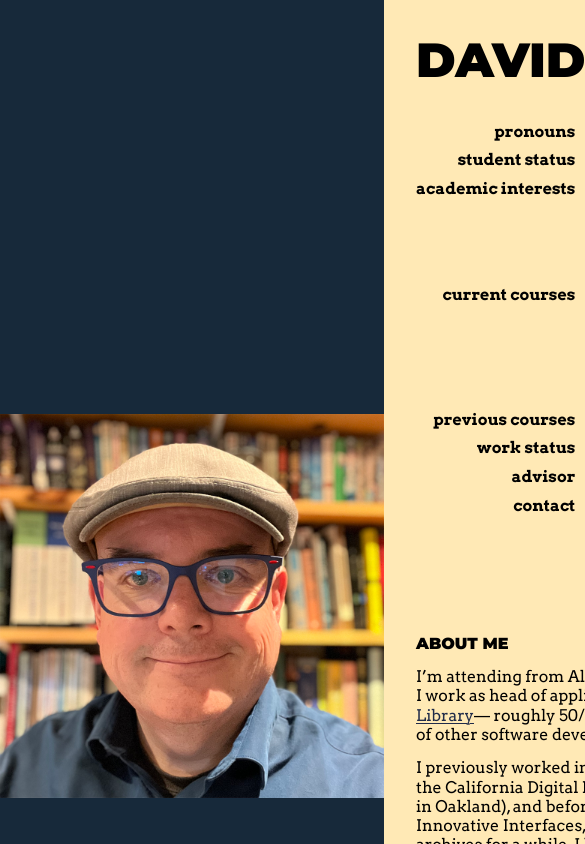
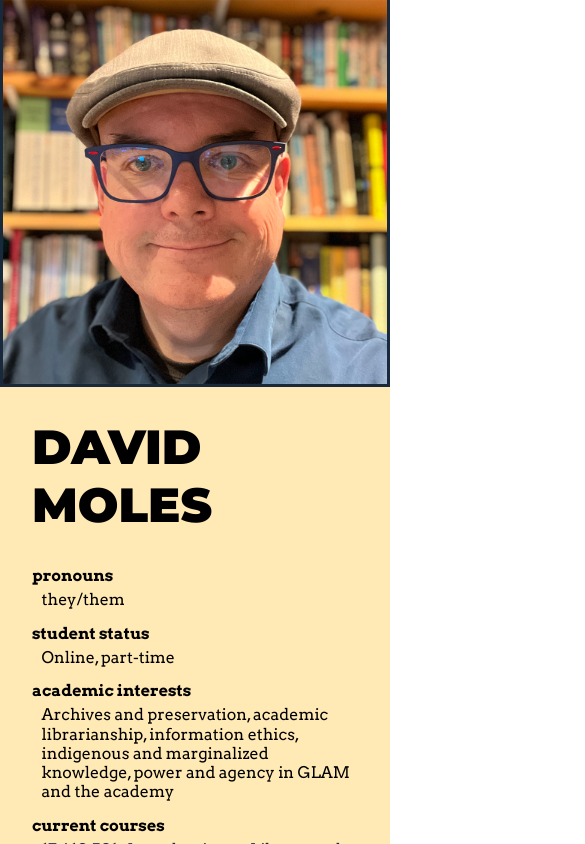
Before and after one commit to dmoles/dmoles.info, a Vue app: page / in a window 390 px wide. Shown: the top 844 px of the page, 585 px wide, since content can reach past the window. Built offline with nearby package versions, Linux system fonts and the light colour scheme.

Commit message:
Make layout responsive

```diff
--- a/src/components/Profile.vue
+++ b/src/components/Profile.vue
@@ -30,7 +30,7 @@ const currentCourses = [
     <section class="text">
       <h1>David Moles</h1>
 
-      <table>
+      <table class="outer">
         <tbody>
           <tr>
             <th scope="row">Pronouns</th>
@@ -152,34 +152,110 @@ const currentCourses = [
 <style lang="scss">
 @use '../colors';
 
-div.profile {
-  height: 100vh;
+@media only screen and (min-width: 896px) {
+  div.profile {
+    display: grid;
+    grid-template-columns: 384px minmax(0, 1fr);
 
-  display: grid;
-  grid-template-columns: 384px minmax(min-content, 1fr);
+    aside.photo {
+      grid-column: 1;
+      height: 100vh;
 
-  font-family: Arvo, 'serif';
-  color: black;
+      figure {
+        margin-top: auto;
+        margin-bottom: auto;
 
-  aside.photo {
-    grid-column: 1;
+        img.selfie {
+          width: 100%;
+          height: auto;
+        }
+      }
+    }
 
+    section.text {
+      grid-column: 2;
+      max-width: 768px;
+    }
+  }
+}
+
+@media only screen and (max-width: 896px) {
+  div.profile {
     display: flex;
     flex-direction: column;
     justify-content: center;
+
+    aside.photo {
+      width: 100%;
+
+      figure {
+        margin-left: auto;
+        margin-right: auto;
+
+        img.selfie {
+          height: 384px;
+          width: auto;
+        }
+      }
+
+    }
+
+    section.text {
+
+      table {
+        display: flex;
+        flex-direction: column;
+        margin-bottom: 0 !important; // TODO: move overrides to wide layout, remove !importants
+
+        tbody {
+          display: contents;
+
+          tr {
+            display: contents;
+
+            th {
+              text-align: left !important;
+              padding: 0 0 0.3rem !important;
+            }
+
+            > td {
+              margin-left: 0.6rem;
+            }
+          }
+        }
+
+        &.inner {
+          tr {
+            display: flex;
+            flex-direction: row;
+            gap: 0;
+
+            td {
+              padding-bottom: 0 !important;
+            }
+          }
+        }
+      }
+
+    }
+  }
+}
+
+div.profile {
+  font-family: Arvo, 'serif';
+  color: black;
+  background: colors.$cafe-cream;
+
+  aside.photo {
+    display: flex;
+    flex-direction: column;
+    justify-content: center;
+    box-sizing: border-box;
 
     color: colors.$cafe-cream;
     background: colors.$oxford-blue;
 
     figure {
-      margin-top: 1rem;
-      margin-bottom: 1rem;
-
-      img.selfie {
-        width: 100%;
-        height: auto;
-      }
-
       figcaption {
         position: absolute;
         left: -9999px;
@@ -189,15 +265,15 @@ div.profile {
   }
 
   section.text {
-    grid-column: 2;
+    margin: auto;
     padding: 2rem;
+    box-sizing: border-box;
+    max-width: 100%;
 
     display: flex;
     flex-direction: column;
     justify-content: center;
     gap: 1rem;
-
-    background: colors.$cafe-cream;
 
     h1 {
       font-weight: 900;
@@ -237,20 +313,20 @@ div.profile {
     table {
       margin-top: 1rem;
       margin-bottom: 1rem;
+      max-width: 100%;
 
       tr {
         th {
           vertical-align: top;
           text-align: right;
           font-weight: bold;
-          white-space: nowrap;
           padding-right: 1rem;
           text-transform: lowercase;
         }
 
         td, th {
           font-size: 1rem;
-          padding-bottom: 0.6rem;
+          padding-bottom: 0.9rem;
           line-height: 1.2em;
         }
       }
```
